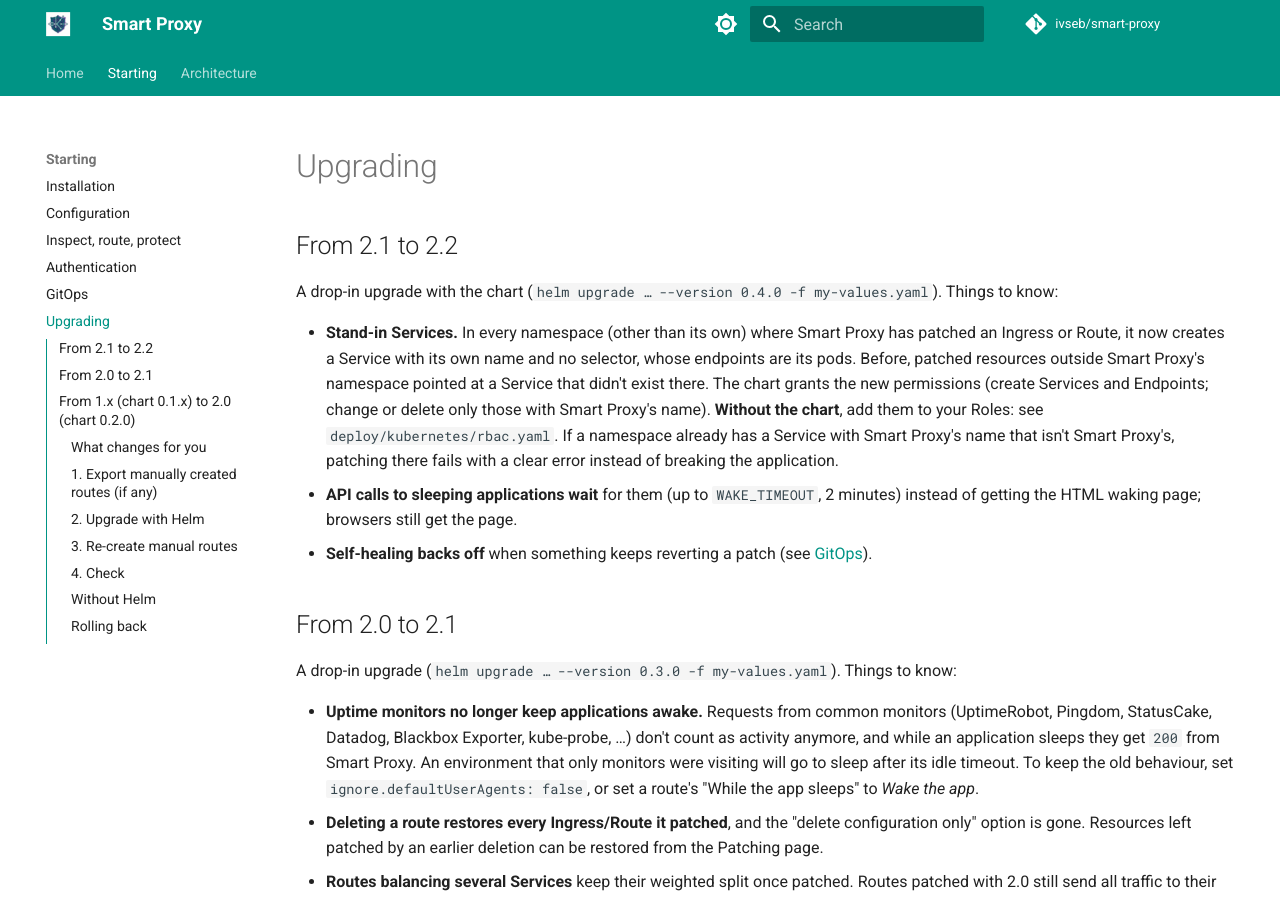
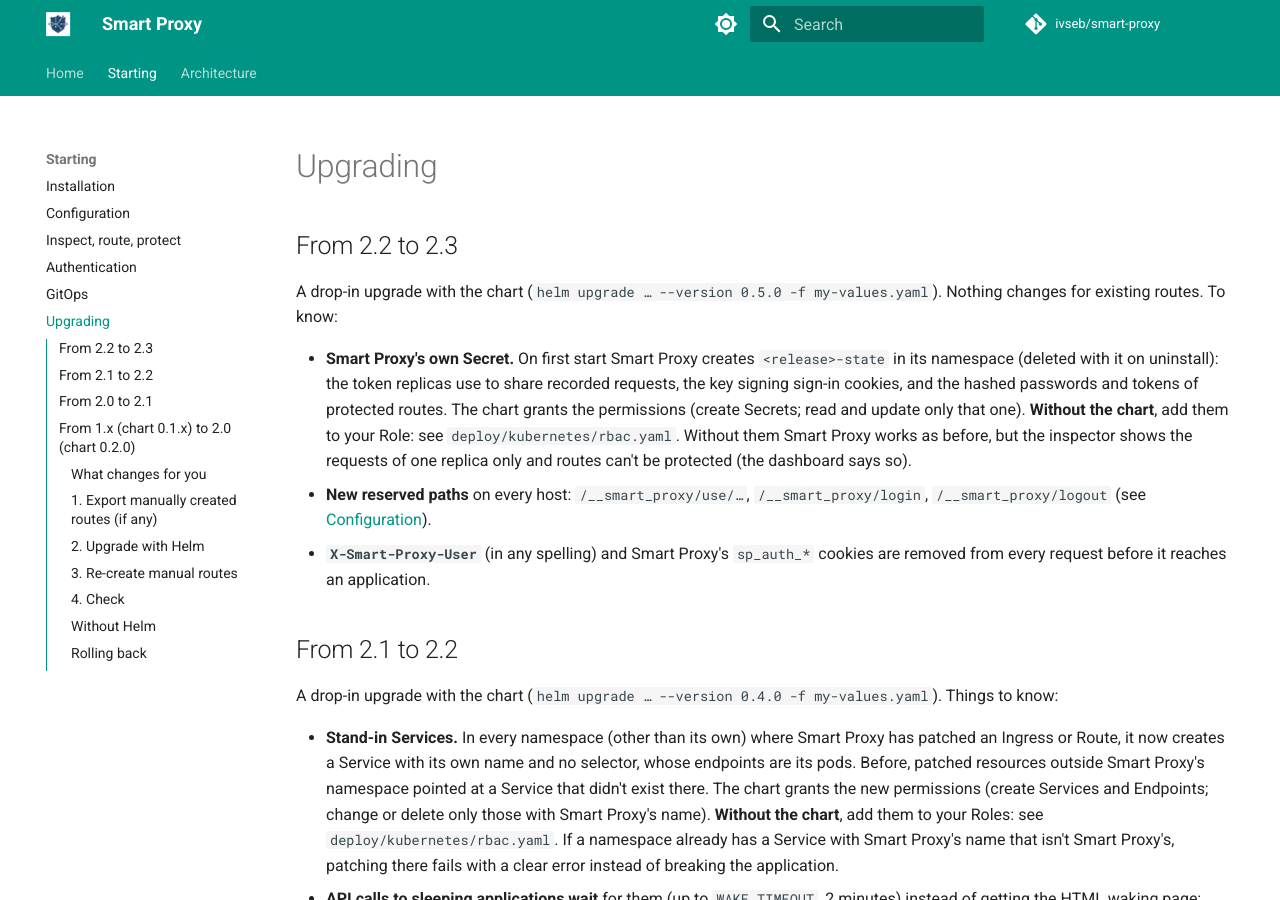
Before and after one commit to ivseb/smart-proxy, an MkDocs documentation site: the page built from docs/upgrading.md, in a window 1280 px wide and 900 px high. Built offline with MkDocs 1.6.1 and Material for MkDocs 9.7.7, drawn with Linux system fonts in a browser that asks for light colours; comment, search, counter and statistics services are not loaded.

Commit message:
release: 2.3.0 (chart 0.5.0)
Requests inspector, backends with conditions, built-in protection.
Upgrade notes: Smart Proxy's own Secret (<release>-state) and its RBAC,
new reserved paths, X-Smart-Proxy-User and sp_auth_* cookies removed
from requests.

```diff
--- a/docs/upgrading.md
+++ b/docs/upgrading.md
@@ -1,4 +1,12 @@
 # Upgrading
+
+## From 2.2 to 2.3
+
+A drop-in upgrade with the chart (`helm upgrade … --version 0.5.0 -f my-values.yaml`). Nothing changes for existing routes. To know:
+
+- **Smart Proxy's own Secret.** On first start Smart Proxy creates `<release>-state` in its namespace (deleted with it on uninstall): the token replicas use to share recorded requests, the key signing sign-in cookies, and the hashed passwords and tokens of protected routes. The chart grants the permissions (create Secrets; read and update only that one). **Without the chart**, add them to your Role: see `deploy/kubernetes/rbac.yaml`. Without them Smart Proxy works as before, but the inspector shows the requests of one replica only and routes can't be protected (the dashboard says so).
+- **New reserved paths** on every host: `/__smart_proxy/use/…`, `/__smart_proxy/login`, `/__smart_proxy/logout` (see [Configuration](configuration.md#reserved-paths)).
+- **`X-Smart-Proxy-User`** (in any spelling) and Smart Proxy's `sp_auth_*` cookies are removed from every request before it reaches an application.
 
 ## From 2.1 to 2.2
 
```
Also changed, not shown: CHANGELOG.md (+3 -1 lines), charts/smart-proxy/README.md (+1 -1 lines), 1 other file.
